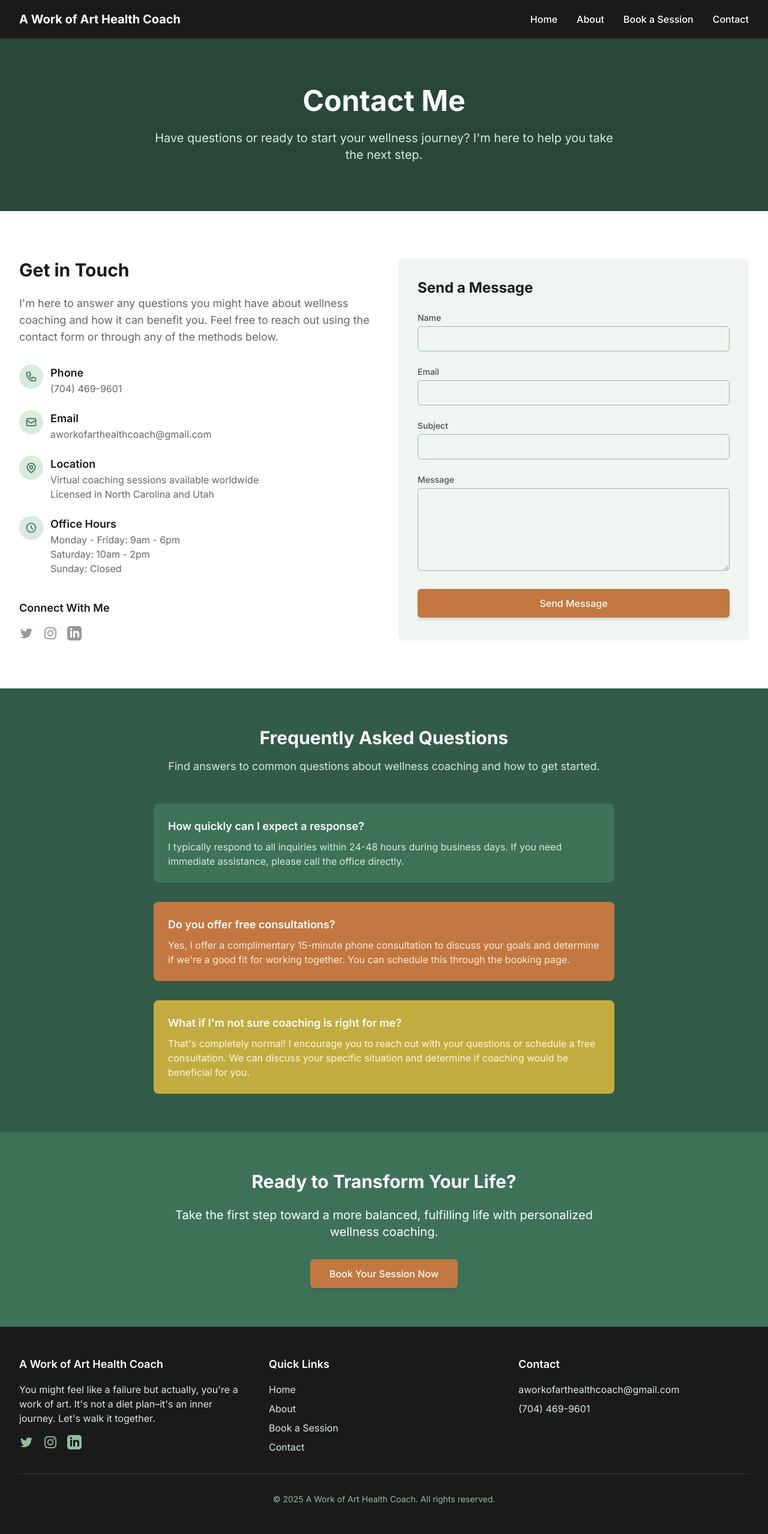
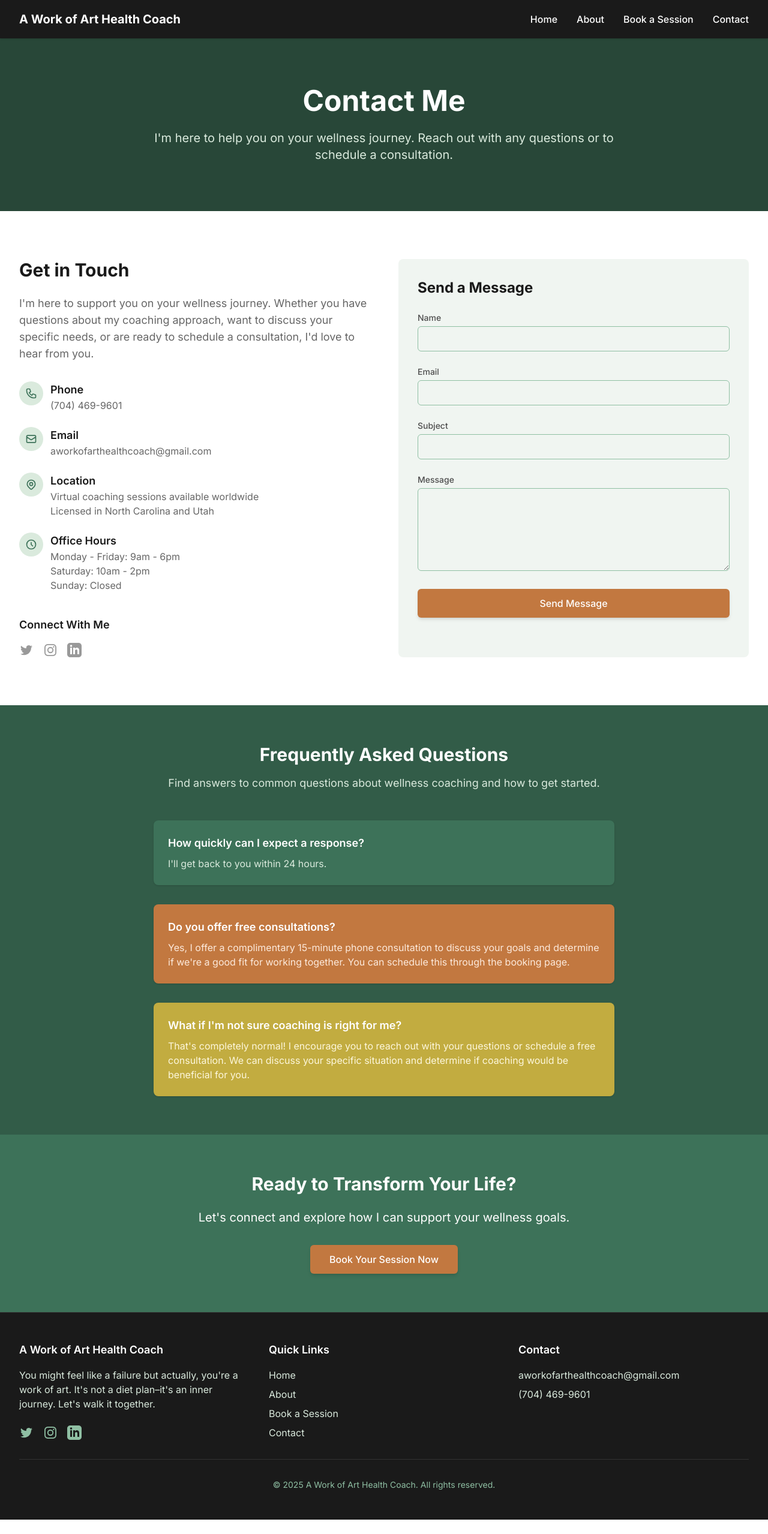
Before and after one commit to mecaniser/healthcoach, a Next.js app: page /contact in a window 1280 px wide. Shown: the whole page at 60% size. After the commit the page ends 2534 px from the top, so only its background shows below. Built offline with nearby package versions, Linux system fonts and the light colour scheme.

Commit message:
Fix ESLint errors: Replace unescaped apostrophes with HTML entities

```diff
--- a/app/about/page.tsx
+++ b/app/about/page.tsx
@@ -15,7 +15,7 @@ export default function About() {
           <div className="text-center">
             <h1 className="text-4xl md:text-5xl font-bold text-white mb-6">About Me</h1>
             <p className="text-xl text-sage-100 max-w-3xl mx-auto">
-              You might feel like a failure but actually, you're a work of art. It's not a diet plan–it's an inner journey. Let's walk it together.
+              You might feel like a failure but actually, you&apos;re a work of art. It&apos;s not a diet plan–it&apos;s an inner journey. Let&apos;s walk it together.
             </p>
           </div>
         </div>
@@ -39,13 +39,13 @@ export default function About() {
             <div className="md:w-2/3">
               <h2 className="text-3xl font-bold text-peach-600 mb-6">Karen Myers</h2>
               <p className="text-lg text-charcoal-900 mb-6">
-                I'm a holistic life and health coach–and, a veteran medical social worker with 25 years of field experience who holds dual licenses as an LCSW in both North Carolina and Utah. I am also a certified ACHP-SW (end of life specialist).
+                I&apos;m a holistic life and health coach–and, a veteran medical social worker with 25 years of field experience who holds dual licenses as an LCSW in both North Carolina and Utah. I am also a certified ACHP-SW (end of life specialist).
               </p>
               <p className="text-lg text-charcoal-900 mb-6">
                 My work as a holistic life and health coach was born from my own long and winding road learning to manage my weight, restore balance and regain peace in my relationship with food and my body. And along the way, I learned how to achieve vibrant health with a health span matching my lifespan.
               </p>
               <p className="text-lg text-charcoal-900 mb-6">
-                I'm also a mindfulness-based psychotherapist, lifestyle medicine practitioner, nourishing & nurturing slow food gourmet maestra, mindful distance swimmer, lifelong learner, and wannabe flamenco dancer.
+                I&apos;m also a mindfulness-based psychotherapist, lifestyle medicine practitioner, nourishing & nurturing slow food gourmet maestra, mindful distance swimmer, lifelong learner, and wannabe flamenco dancer.
               </p>
               <p className="text-lg text-charcoal-900 mb-8">
                 Recently, I realized there was a need for health coaching and a niche needing to be filled by someone with my specialized professional background as a healthcare professional and medical social worker. My purpose is simple. To help women struggling with these same issues.
--- a/app/book/page.tsx
+++ b/app/book/page.tsx
@@ -28,7 +28,7 @@ export default function Book() {
             <div className="bg-white rounded-lg shadow-md p-6 mb-10">
               <h2 className="text-2xl font-bold text-charcoal-900 mb-6">Schedule Your Session</h2>
               <p className="text-charcoal-600 mb-8">
-                Use the calendar below to find a time that works for you. Once you select a time, you'll receive a confirmation email with all the details you need for our session.
+                Use the calendar below to find a time that works for you. Once you select a time, you&apos;ll receive a confirmation email with all the details you need for our session.
               </p>
 
               {/* Calendly inline widget */}
@@ -52,7 +52,7 @@ export default function Book() {
                 <div className="bg-sage-700 rounded-lg p-6">
                   <h4 className="text-lg font-semibold text-white mb-3">Free Consultation</h4>
                   <p className="text-sage-100 mb-4">
-                    Our first conversation focuses on understanding your current situation, goals, and challenges. We'll discuss your wellness journey and determine if we're a good fit to work together.
+                    Our first conversation focuses on understanding your current situation, goals, and challenges. We&apos;ll discuss your wellness journey and determine if we&apos;re a good fit to work together.
                   </p>
                   <p className="font-semibold text-white">Free</p>
                 </div>
@@ -106,7 +106,7 @@ export default function Book() {
                 <div>
                   <h4 className="text-lg font-semibold text-charcoal-800 mb-2">How do I prepare for my first session?</h4>
                   <p className="text-charcoal-600">
-                    Find a quiet, private space where you won't be interrupted. Consider reflecting on your goals and what you hope to achieve through coaching. You'll receive a brief questionnaire to complete before our first session.
+                    Find a quiet, private space where you won&apos;t be interrupted. Consider reflecting on your goals and what you hope to achieve through coaching. You&apos;ll receive a brief questionnaire to complete before our first session.
                   </p>
                 </div>
 
--- a/app/contact/page.tsx
+++ b/app/contact/page.tsx
@@ -4,7 +4,7 @@ import Script from "next/script";
 
 export const metadata: Metadata = {
   title: "Contact | A Work of Art Health Coach",
-  description: "Get in touch with Karen Myers, holistic life and health coach. I'm here to answer your questions and help you start your wellness journey.",
+  description: "Get in touch with Karen Myers for holistic health coaching. Let&apos;s start your wellness journey together.",
 };
 
 export default function Contact() {
@@ -16,7 +16,7 @@ export default function Contact() {
           <div className="text-center">
             <h1 className="text-4xl md:text-5xl font-bold text-white mb-6">Contact Me</h1>
             <p className="text-xl text-sage-100 max-w-3xl mx-auto">
-              Have questions or ready to start your wellness journey? I'm here to help you take the next step.
+              I&apos;m here to help you on your wellness journey. Reach out with any questions or to schedule a consultation.
             </p>
           </div>
         </div>
@@ -30,7 +30,7 @@ export default function Contact() {
             <div>
               <h2 className="text-3xl font-bold text-charcoal-900 mb-6">Get in Touch</h2>
               <p className="text-lg text-charcoal-600 mb-8">
-                I'm here to answer any questions you might have about wellness coaching and how it can benefit you. Feel free to reach out using the contact form or through any of the methods below.
+                I&apos;m here to support you on your wellness journey. Whether you have questions about my coaching approach, want to discuss your specific needs, or are ready to schedule a consultation, I&apos;d love to hear from you.
               </p>
 
               <div className="space-y-6">
@@ -215,7 +215,7 @@ export default function Contact() {
               <div className="bg-sage-600 rounded-lg p-6 shadow-sm">
                 <h3 className="text-lg font-semibold text-white mb-2">How quickly can I expect a response?</h3>
                 <p className="text-sage-100">
-                  I typically respond to all inquiries within 24-48 hours during business days. If you need immediate assistance, please call the office directly.
+                  I&apos;ll get back to you within 24 hours.
                 </p>
               </div>
 
@@ -229,7 +229,7 @@ export default function Contact() {
               <div className="bg-gold-600 rounded-lg p-6 shadow-sm">
                 <h3 className="text-lg font-semibold text-white mb-2">What if I'm not sure coaching is right for me?</h3>
                 <p className="text-gold-100">
-                  That's completely normal! I encourage you to reach out with your questions or schedule a free consultation. We can discuss your specific situation and determine if coaching would be beneficial for you.
+                  That&apos;s completely normal! I encourage you to reach out with your questions or schedule a free consultation. We can discuss your specific situation and determine if coaching would be beneficial for you.
                 </p>
               </div>
             </div>
@@ -242,7 +242,7 @@ export default function Contact() {
         <div className="max-w-7xl mx-auto px-4 sm:px-6 lg:px-8 text-center">
           <h2 className="text-3xl font-bold mb-6">Ready to Transform Your Life?</h2>
           <p className="text-xl mb-8 max-w-3xl mx-auto">
-            Take the first step toward a more balanced, fulfilling life with personalized wellness coaching.
+            Let&apos;s connect and explore how I can support your wellness goals.
           </p>
           <Link
             href="/book"
--- a/app/page.tsx
+++ b/app/page.tsx
@@ -18,7 +18,7 @@ export default function Home() {
                 A Work of Art Health Coach
               </h1>
               <p className="text-xl text-sage-100 mb-8">
-                You might feel like a failure but actually, you're a work of art. It's not a diet plan–it's an inner journey. Let's walk it together.
+                You might feel like a failure but actually, you&apos;re a work of art. It&apos;s not a diet plan–it&apos;s an inner journey. Let&apos;s walk it together.
               </p>
               <div className="flex flex-col sm:flex-row gap-4">
                 <Link
--- a/components/Footer.tsx
+++ b/components/Footer.tsx
@@ -12,8 +12,8 @@ const Footer = () => {
           {/* Column 1 - About */}
           <div>
             <h3 className="text-lg font-semibold text-white mb-4">A Work of Art Health Coach</h3>
-            <p className="text-sage-100 mb-4">
-              You might feel like a failure but actually, you're a work of art. It's not a diet plan–it's an inner journey. Let's walk it together.
+            <p className="text-sage-100 mb-6 max-w-md">
+              You might feel like a failure but actually, you&apos;re a work of art. It&apos;s not a diet plan–it&apos;s an inner journey. Let&apos;s walk it together.
             </p>
             <div className="flex space-x-4">
               <a href="https://twitter.com" target="_blank" rel="noopener noreferrer" className="text-sage-300 hover:text-sage-100 transition-colors">
```
